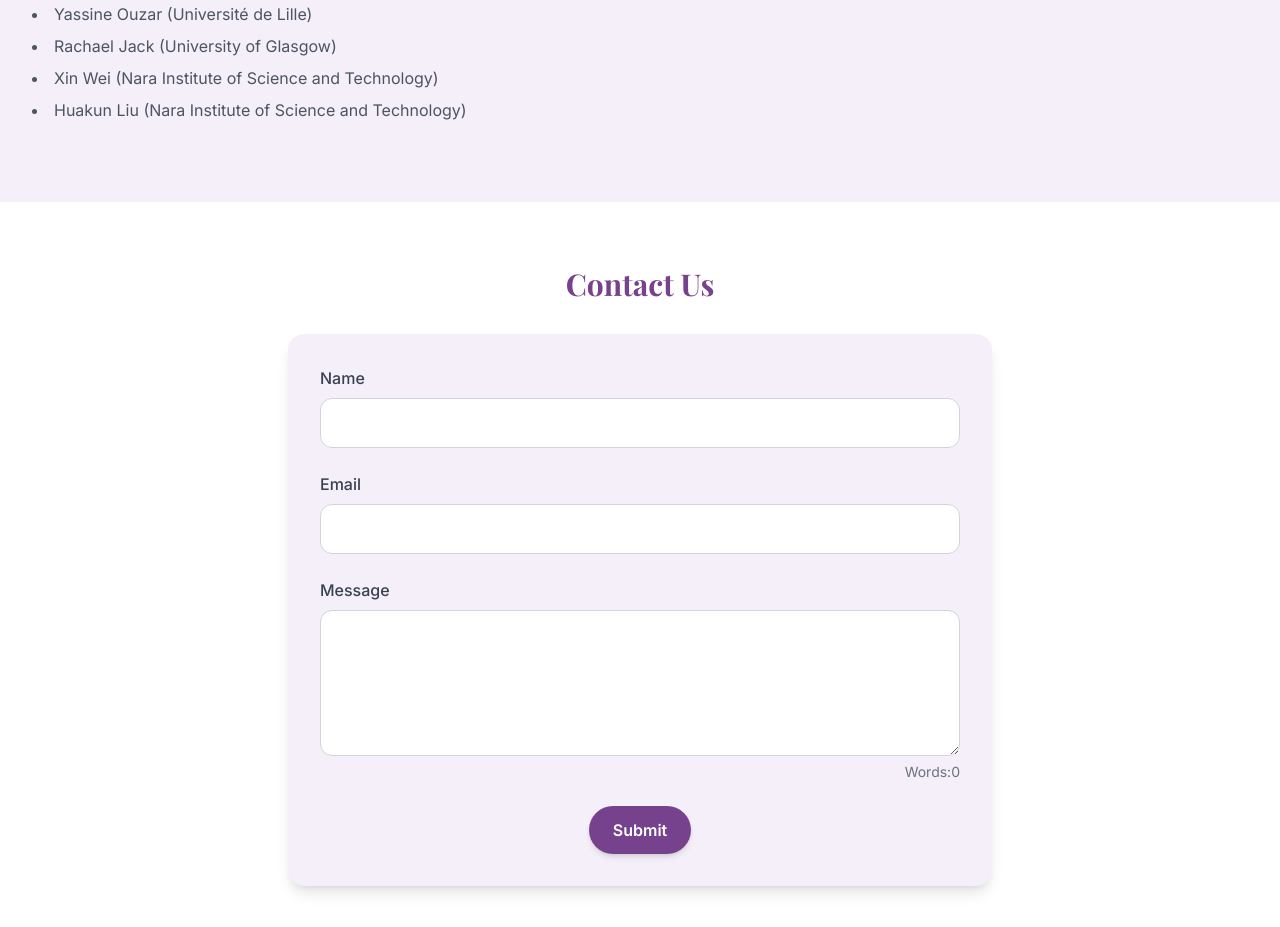
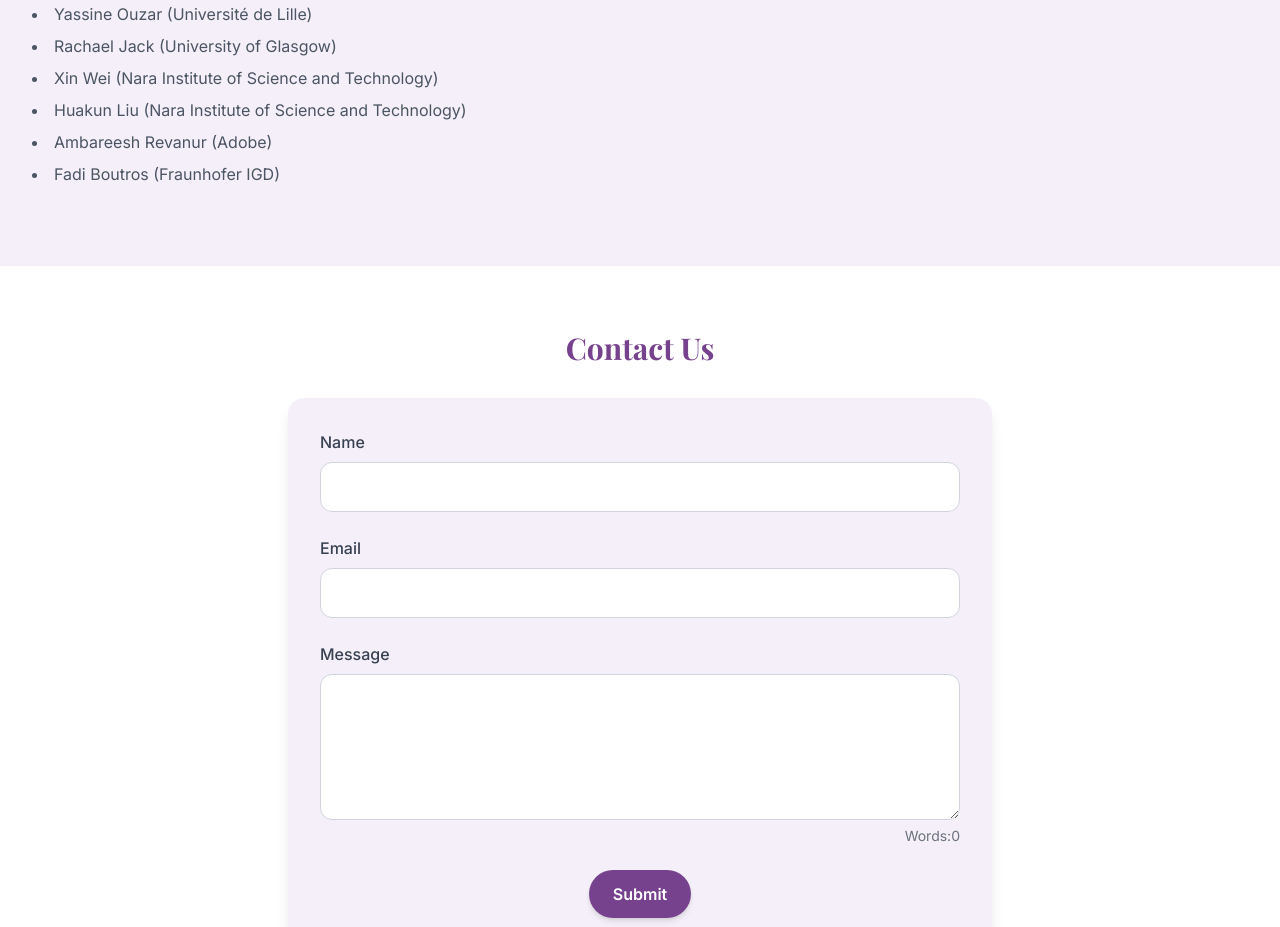
Before and after one commit to ElizaZhou96/EmpAI26, a React (Vite) app: page / in a window 1280 px wide. Shown: the part 5820-6747 px from the top of the page. Built offline with nearby package versions, Linux system fonts and the light colour scheme.

Commit message:
Update App.tsx

```diff
--- a/src/App.tsx
+++ b/src/App.tsx
@@ -466,6 +466,8 @@ function App() {
 				<li>Rachael	Jack (University of Glasgow) </li>
 				<li>Xin	Wei (Nara Institute of Science and Technology) </li>
 				<li>Huakun Liu (Nara Institute of Science and Technology) </li>
+				<li>Ambareesh Revanur (Adobe) </li>
+				<li>Fadi Boutros (Fraunhofer IGD) </li>
 			  </ul>
             </p>
         </div>
```
